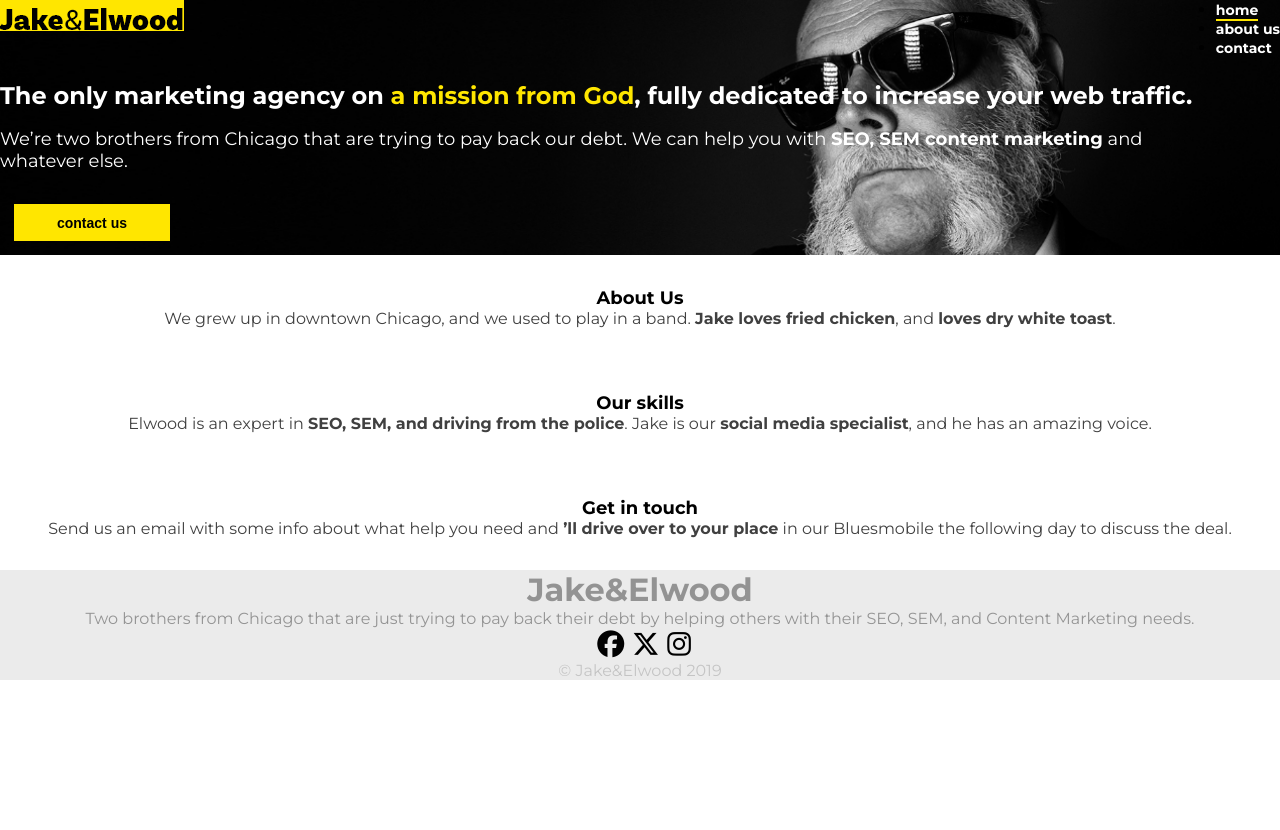
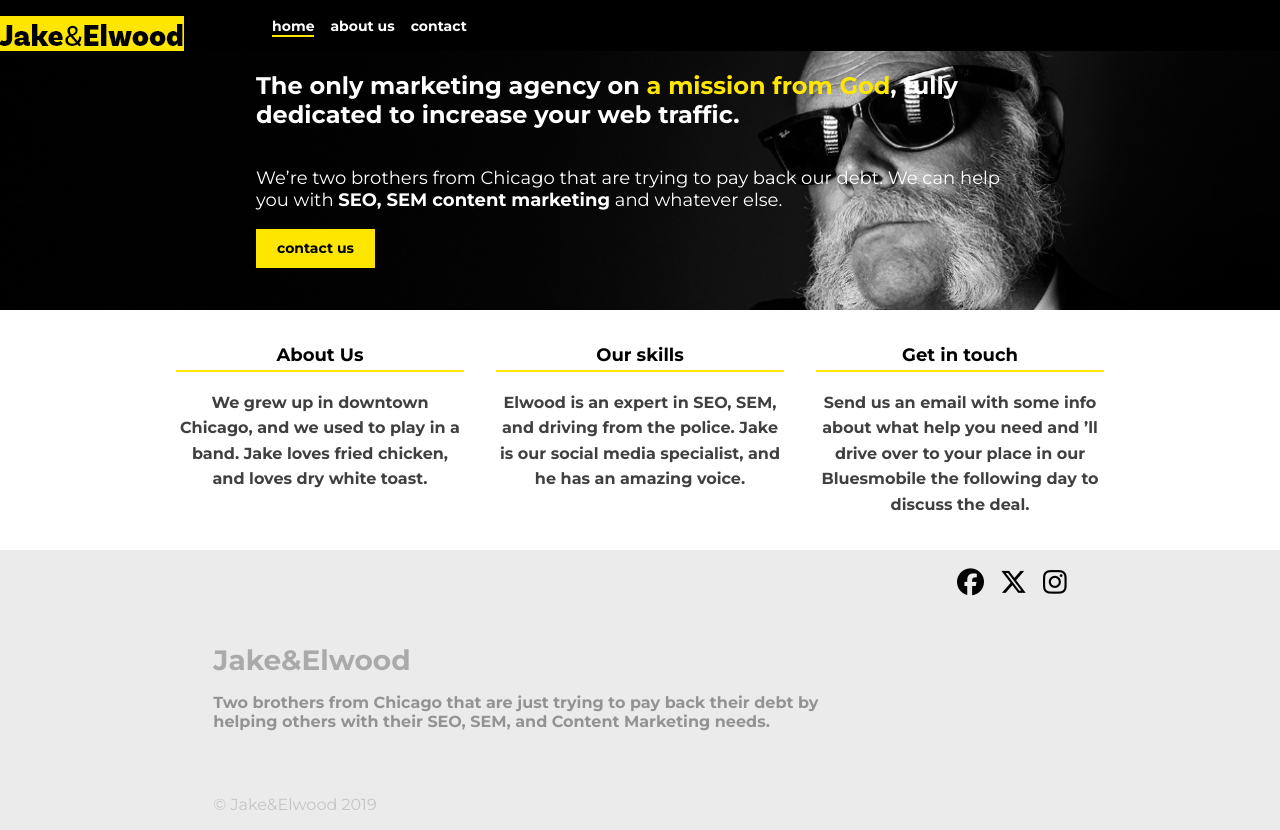
Before and after one commit to tslmusic2/Jake-Elwood-Project, a website built with Vite: page index.html in a window 1280 px wide. Before the commit the page ends 800 px from the top, so only its background shows below. Built offline with nearby package versions, Linux system fonts and the light colour scheme.

Commit message:
completely updated the layouts to grid except for nav bar.

```diff
--- a/CSS/styles.css
+++ b/CSS/styles.css
@@ -1,6 +1,5 @@
 * {
-        margin: 0;
-        padding: 0;
+        box-sizing: border-box;
 }
 
 :root {
@@ -14,6 +13,8 @@
 
 body {
         font-family: "Montserrat", sans-serif; /*font weights 400, 700*/
+        margin: 0;
+        padding: 0;
 }
 
 
@@ -21,9 +22,9 @@ body {
         TYPOGRAPHY
         ================*/
 
-.logo {
+.home-link {
         background-color: var(--yellow);
-
+        align-self: flex-end;
 }
 
 .nav-link {
@@ -31,6 +32,10 @@ body {
         color: var(--white);
         font-weight: 700;
         font-size: .875rem;
+}
+
+.nav-list {
+        list-style: none;
 }
 
 .current-page {
@@ -53,13 +58,13 @@ h1 span {
 }
 
 .btn {
-        display: inline-block;
         font-size: .875rem;
         font-weight: 700;
         padding: .75em 1.5em;
         text-align: center;
         background: var(--yellow);
-        border: none;
+        justify-self: start;
+
 }
 
 .btn:hover,
@@ -69,8 +74,15 @@ h1 span {
         padding: .8em 1.7em;
 }
 
+h2,
+.main-h2-p {
+        font-weight: 700;
+}
+
 h2 {
         font-size: 1.125rem;
+        margin-bottom: 1em;
+        border-bottom: 2px solid var(--yellow);
 }
 
 .main-h2-p {
@@ -88,12 +100,15 @@ h2 {
 }
 
 .main-footer-logo {
-        font-size: 2rem;
+        font-size: 1.75rem;
+        font-weight: 700;
+        opacity: .27;
+        margin-bottom: .25em;
+}
+.main-footer-slogan {
         font-weight: 700;
         opacity: .37;
-}
-.main-footer-slogan {
-        opacity: .37;
+        margin-bottom: 4em;
 }
 .copyright {
         opacity: .16;
@@ -107,68 +122,122 @@ h2 {
         ================*/
 
 .main-header {
+        display: flex;
+        justify-content: space-around;
+        background-color: var(--black);
+}
+
+.hero-section {
+}
+
+.hero {
         background: var(--black);
         background-image: url(../img/hero-bg.jpg);
         background-position: center;
         background-size:cover;
         display: grid;
-        grid-template-areas:
-                "img . nav"
-                "h1  h1    ."
-                "p    p     ."
-                "btn  .   .";
- }
-
- .logo {
-        grid-area: img;
- }
-
- .nav-bar {
-        grid-area: nav;
+        grid-template-columns: minmax(0px, 1fr) 3fr  minmax(0px, 1fr);
  }
 
  h1 {
-        grid-area: h1;
-        margin-top: 1em;
+        grid-column: 2 / 3;
  }
 
  .h1-p {
-        grid-area: p;
-        margin: 1em auto;
+        grid-column: 2 / 3;
  }
 
  .btn {
-        grid-area: btn;
-        margin: 1em;
+        grid-column: 2 / 3;
+        margin-bottom: 3em;
+ }
+
+
+ .main-page-info {
+        display: grid;
+        grid-template-columns: minmax(0px, 1fr) 3fr  minmax(0px, 1fr);
+        text-align: center;
  }
 
  .main-page-info-container {
-        text-align: center;
-        padding: 2em;
+        grid-column: 2 / 3;
+        line-height: 1.6;
  }
 
   .main-footer {
         background: var(--lightgrey);
-        display: flex;
-        flex-direction: column;
-        justify-content: center;
-        align-items: center;
+        display: grid;
+        grid-template-columns: minmax(0px, 1fr) 3fr  minmax(0px, 1fr);
         text-align: center;
  }
 
+ .footer-info {
+        grid-column: 2 / 3;
+ }
+
  .socials-list {
+        grid-column: 2 / 3;
         display: flex;
+        gap: 1em;
+        justify-content: center;
+        list-style: none;
+        padding: 0;
+        order: -1;
 }
-
-.socials-list-item {
-        list-style: none;
-        margin-left: .5em;
-}
-
-
 
 
 
 /* =================
         MEDIA QUERIES
         ================*/
+
+@media (min-width: 45em) {
+        .main-header{
+                justify-content: start;
+                gap: 3em;
+        }
+
+        .nav-list {
+                display: flex;
+                gap: 1em;
+        }
+
+         .main-page-info {
+        grid-template-columns: minmax(0px, 1fr) 2fr 2fr 2fr minmax(0px, 1fr);
+        text-align: center;
+        }
+
+        .info-container-aboutus {
+                grid-column: 2 / 3;
+        }
+
+        .info-container-ourskills {
+                grid-column: 3 / 4;
+        }
+
+        .info-container-contact {
+                grid-column: 4 / 5;
+        }
+
+        .main-page-info-container {
+                margin: 1em;
+        }
+
+
+
+        .main-footer {
+                grid-template-columns: minmax(0px, 1fr) 3fr 1fr  minmax(0px, 1fr);
+                        text-align: left;
+        }
+
+         .footer-info {
+                grid-column: 2 / 3;
+                justify-self: start;
+        }
+
+        .socials-list {
+                grid-column: 3 / 4;
+                align-self: flex-end;
+                justify-self: end;
+        }
+}
--- a/index.html
+++ b/index.html
@@ -15,9 +15,9 @@
         </head>
 
         <body>
-                <main>
-                        <header class="main-header">
-                                <img class="logo" src="img/logo.png" alt="jake and elmwood">
+                        <header>
+                                <div class="main-header">
+                                        <a class="home-link" href="index.html"><img class="logo" src="img/logo.png" alt="jake and elmwood"></a>
                                         <nav class="nav-bar">
                                                 <ul class="nav-list">
                                                         <li class="nav-list-item">
@@ -31,29 +31,36 @@
                                                         </li>
                                                 </ul>
                                         </nav>
+                                </div>
+                        </header>
+
+                        <main>
+                                <section class="hero-section">
+                                        <div class="hero">
                                                 <h1>
                                                 The only marketing agency on <span>a mission from God</span>, fully dedicated to increase your web traffic.
                                                 </h1>
                                                 <p class="h1-p">
                                                 We’re two brothers from Chicago that are trying to pay back our debt. We can help you with <strong strong class="bold-yellow">SEO, SEM content marketing</strong> and whatever else.
                                                 </p>
-                                <button class="btn btn-contactus" type="button">contact us</button>
-                        </header>
+                                                <a class="btn btn-contactus" type="button">contact us</a>
+                                        </div>
+                                </section>
 
 
                                 <section class="main-page-info">
 
-                                <div class="main-page-info-container">
+                                        <div class="main-page-info-container info-container-aboutus">
                                                 <h2>About Us</h2>
                                                 <p class="main-h2-p">We grew up in downtown Chicago, and we used to play in a band. <strong strong class="bold-black">Jake loves fried chicken</strong>, and <strong strong class="bold-black"> loves dry white toast</strong>.</p>
                                         </div>
 
-                                <div class="main-page-info-container">
+                                        <div class="main-page-info-container info-container-ourskills">
                                                 <h2>Our skills</h2>
                                                 <p class="main-h2-p">Elwood is an expert in <strong class="bold-black">SEO, SEM, and driving from the police</strong>. Jake is our <strong strong class="bold-black">social media specialist</strong>, and he has an amazing voice.</p>
                                         </div>
 
-                                <div class="main-page-info-container">
+                                        <div class="main-page-info-container info-container-contact">
                                                 <h2>Get in touch</h2>
                                                 <p class="main-h2-p">Send us an email with some info about what help you need and <strong class="bold-black">’ll drive over to your place</strong> in our Bluesmobile the following day to discuss the deal.</p>
                                         </div>
@@ -61,8 +68,12 @@
 
 
                         <footer class="main-footer">
+                                <div class="footer-info">
                                         <p class="main-footer-logo">Jake&Elwood</p>
                                         <p class="main-footer-slogan">Two brothers from Chicago that are just trying to pay back their debt by helping others with their SEO, SEM, and Content Marketing needs.</p>
+                                        <p class="copyright">© Jake&Elwood 2019</p>
+                                </div>
+
                                 <ul class="socials-list">
                                         <li class="socials-list-item">
                                                 <a class="socials-list-link" href="https://facebook.com" target="_blank" rel="noopener noreferrer">
@@ -79,7 +90,6 @@
                                                 </a>
                                         </li>
                                 </ul>
-                                <p class="copyright">© Jake&Elwood 2019</p>
 
                         </footer>
                 </main>
```
Lines whose indentation alone changed are shown as unchanged.
